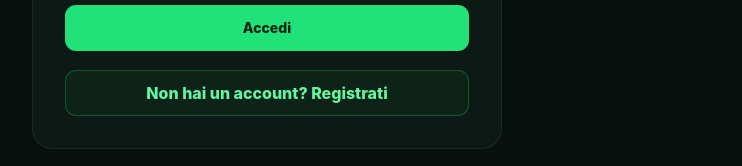
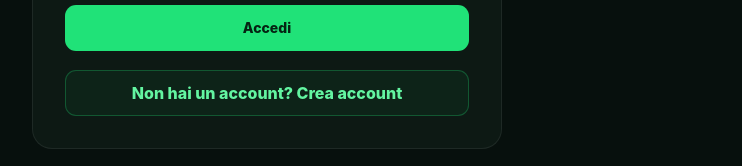
Before and after one commit to ilJaja/FantAsta, a Next.js app: page /login in a window 1280 px wide. Shown: the part 579-745 px from the top of the page, without its empty margins (373-1115 px from the left). Built offline with nearby package versions, Linux system fonts and the light colour scheme; no server answers.

Commit message:
fix: clarify create account action

```diff
--- a/app/login/page.tsx
+++ b/app/login/page.tsx
@@ -79,8 +79,8 @@ export default function LoginPage() {
           <button className="primary-btn center" disabled={busy}>{busy ? "Attendi…" : mode === "login" ? "Accedi" : "Crea account"}</button>
         </form>
 
-        <button className="text-button" onClick={() => { setMode(mode === "login" ? "signup" : "login"); setError(""); setMessage(""); }}>
-          {mode === "login" ? "Non hai un account? Registrati" : "Hai già un account? Accedi"}
+        <button className="text-button" type="button" onClick={() => { setMode(mode === "login" ? "signup" : "login"); setError(""); setMessage(""); }}>
+          {mode === "login" ? "Non hai un account? Crea account" : "Hai già un account? Accedi"}
         </button>
       </div>
     </main>
```
